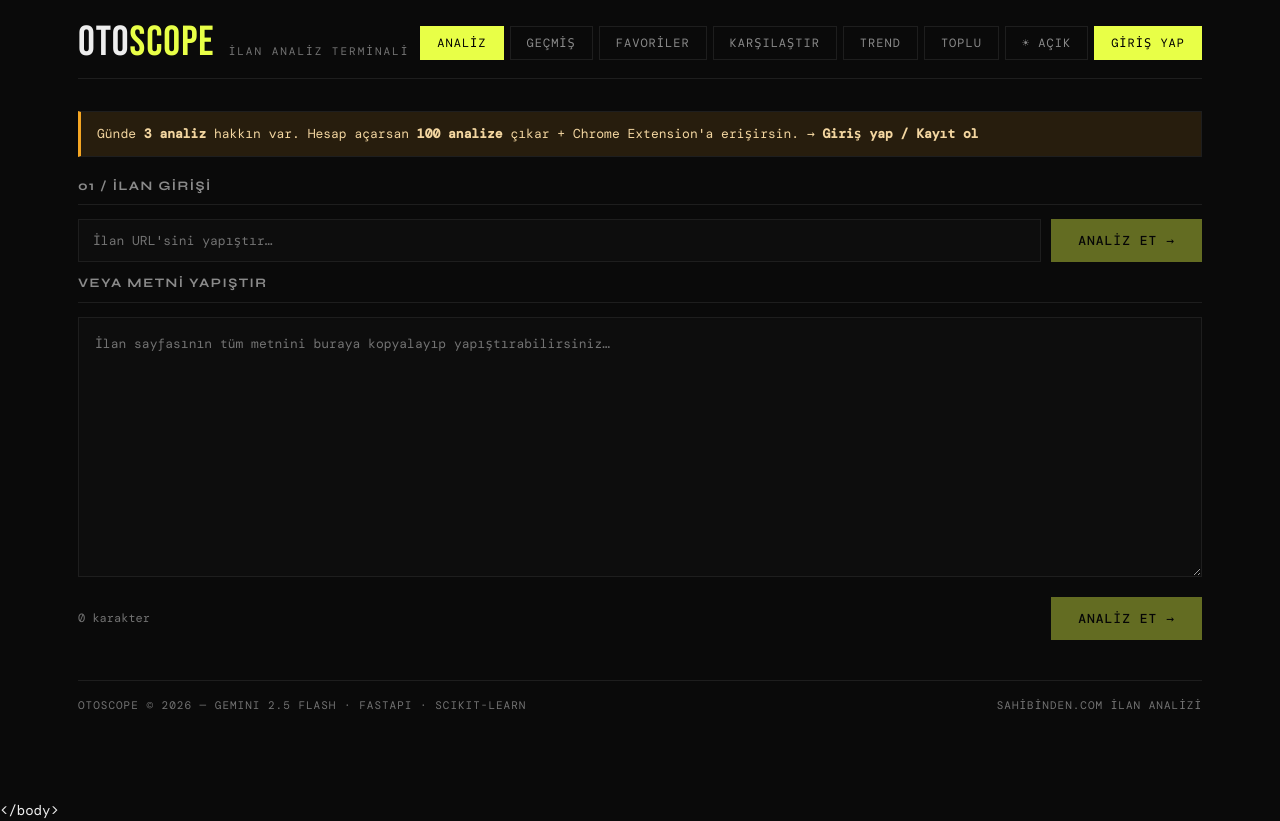
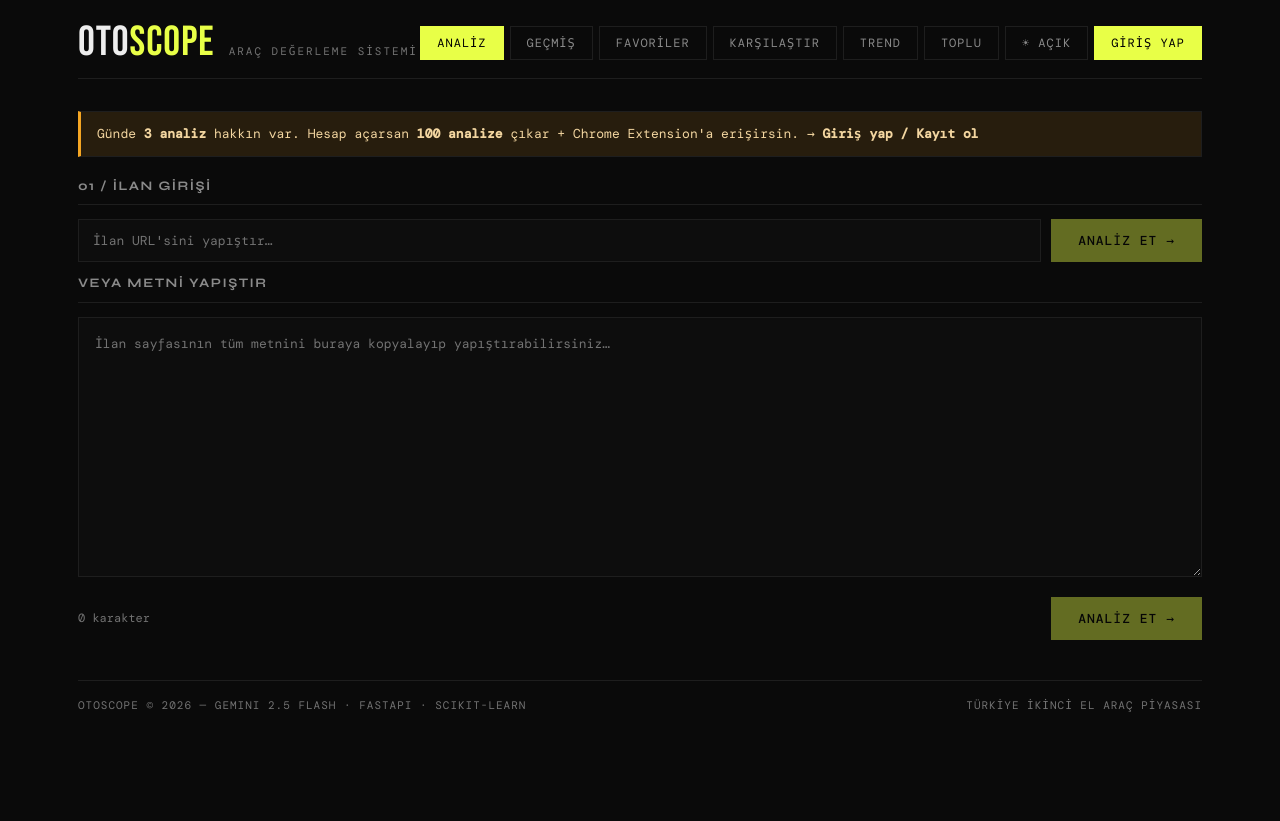
Before and after one commit to siracc35/OtoScope, a React (Vite) app in the folder client/: page / in a window 1280 px wide. After the commit the page ends 800 px from the top, so only its background shows below. Built offline with nearby package versions, Linux system fonts and the light colour scheme; no server answers.

Commit message:
fix: remove sahibinden references from UI, update title and footer

```diff
--- a/client/index.html
+++ b/client/index.html
@@ -3,7 +3,7 @@
   <head>
     <meta charset="UTF-8" />
     <meta name="viewport" content="width=device-width, initial-scale=1.0" />
-    <title>OtoScope — İlan Analiz Terminali</title>
+    <title>OtoScope — Araç Değerleme</title>
 
     <!-- Design Philosophy fonts: Bebas Neue / Syne for headings, DM Mono for data -->
     <link rel="preconnect" href="https://fonts.googleapis.com" />
--- a/client/src/App.jsx
+++ b/client/src/App.jsx
@@ -97,7 +97,7 @@ export default function App() {
         <div className="brand" style={{ cursor: "pointer" }} onClick={() => setView("analyze")}>
           <span className="brand__mark">OTO<b>SCOPE</b></span>
           <span className="brand__sub">
-            İlan Analiz Terminali
+            Araç Değerleme Sistemi
             {usage && (
               <span className="brand__quota">
                 {usage.exempt
@@ -221,7 +221,7 @@ export default function App() {
 
       <footer className="footer">
         <span>OTOSCOPE © 2026 — GEMINI 2.5 FLASH · FASTAPI · SCIKIT-LEARN</span>
-        <span>SAHİBİNDEN.COM İLAN ANALİZİ</span>
+        <span>TÜRKİYE İKİNCİ EL ARAÇ PİYASASI</span>
       </footer>
     </div>
   );
--- a/client/src/components/AnalyzeForm.jsx
+++ b/client/src/components/AnalyzeForm.jsx
@@ -65,8 +65,8 @@ export default function AnalyzeForm({ text, setText, onAnalyze, loading, error }
 
       {scrapeInfo && (
         <div className="banner banner--info" style={{ lineHeight: 1.6 }}>
-          <strong>sahibinden.com otomatik erişimi engelliyor.</strong><br />
-          İlanı açık, <kbd>Ctrl+A</kbd> → <kbd>Ctrl+C</kbd> yapıp aşağıdaki alana yapıştırın — analiz çalışır.
+          <strong>Bu ilan otomatik okunamadı.</strong><br />
+          İlanı tarayıcıda açık tutun, <kbd>Ctrl+A</kbd> → <kbd>Ctrl+C</kbd> yapıp aşağıdaki alana yapıştırın.
         </div>
       )}
 
--- a/client/src/components/ExtensionView.jsx
+++ b/client/src/components/ExtensionView.jsx
@@ -35,7 +35,7 @@ const STEPS = [
   {
     n: "6",
     title: "Bitti!",
-    desc: "Chrome sağ üstünde OtoScope simgesi çıkar. Sahibinden veya arabam.com\'da herhangi bir ilana gir, simgeye tıkla → otomatik analiz eder.",
+    desc: "Chrome sağ üstünde OtoScope simgesi çıkar. Herhangi bir ilan sayfasına gir, simgeye tıkla → otomatik analiz eder.",
   },
 ];
 
@@ -72,7 +72,7 @@ export default function ExtensionView() {
 
       <div className="panel" style={{ marginBottom: 24 }}>
         <p style={{ fontSize: 13, color: "var(--text-dim)", marginBottom: 16, lineHeight: 1.6 }}>
-          Sahibinden.com veya arabam.com'da bir ilana girdiğinde tek tıkla analiz eder —
+          Desteklenen ilan sitelerinde herhangi bir ilana girdiğinde tek tıkla analiz eder —
           kopyala yapıştır yok, link aramak yok.
         </p>
         <button className="btn" onClick={handleDownload} disabled={downloading}>
```
